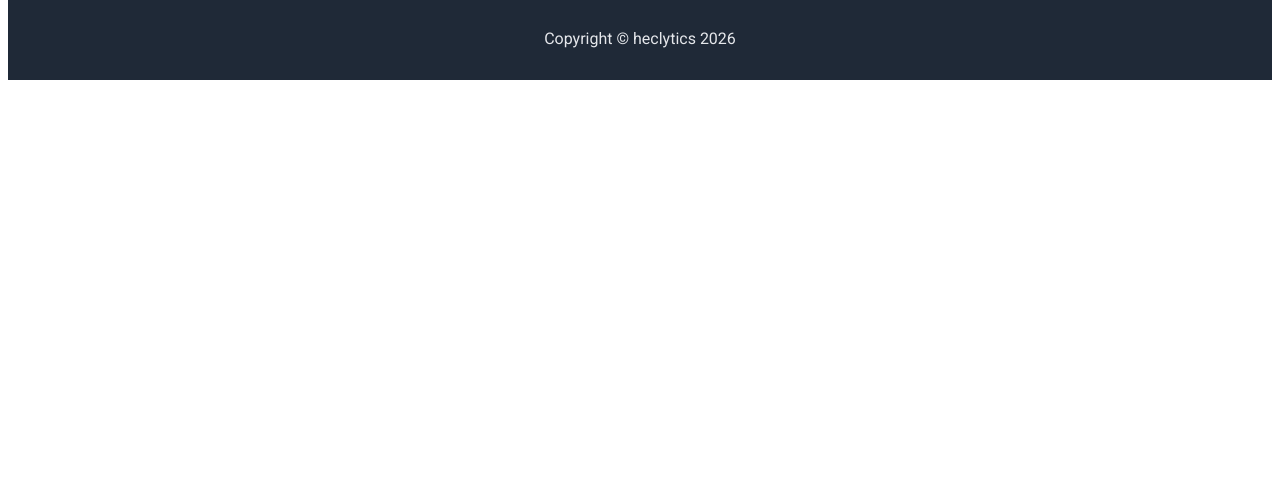
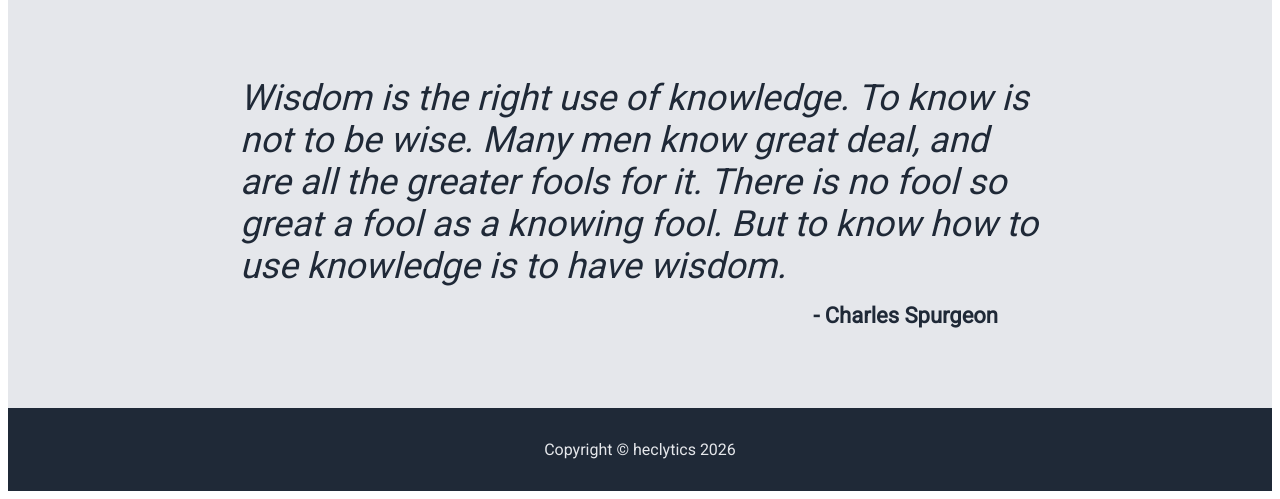
Before and after one commit to hector-lh/landing-page, a plain HTML site: page index.html in a window 1280 px wide. Shown: the part 871-1370 px from the top of the page. Before the commit the page ends 959 px from the top, so only its background shows below. Drawn offline with Linux system fonts and the light colour scheme.

Commit message:
Add the final quote section
I added a quote section with an author div inside. I added a quote I
quite enjoy from british literature and the author.

```diff
--- a/index.html
+++ b/index.html
@@ -53,7 +53,17 @@
                 </div>
             </div>
         </div>
-        <div class="quote"></div>
+        <div class="quote">
+            <p>
+                Wisdom is the right use of knowledge. To know is not to be
+                wise. Many men know great deal, and are all the greater
+                fools for it. There is no fool so great a fool as a knowing fool.
+                But to know how to use knowledge is to have wisdom.
+            </p>
+            <div class="author">
+                - Charles Spurgeon
+            </div>
+        </div>
     </div>
     <div class="footer">
         Copyright © heclytics 2026
--- a/style.css
+++ b/style.css
@@ -137,3 +137,33 @@
   font-weight: 400;
   gap: 10px;
 }
+
+.quote {
+  background-color: #E5E7EB;
+  display: flex;
+  flex-direction: column;
+  align-items: center;
+  justify-content: center;
+  padding: 80px 24px;
+}
+
+.quote p, .quote .author {
+  width: 100%;
+  max-width: 800px;
+  color: #1F2937;
+}
+
+.quote p {
+  font-size: 36px;
+  font-weight: 300;
+  font-style: italic;
+}
+
+.quote .author {
+  margin-top: 16px;
+  align-self: flex-end;
+  text-align: right;
+  padding-right: 250px;
+  font-size: 22px;
+  font-weight: bold;
+}
```
